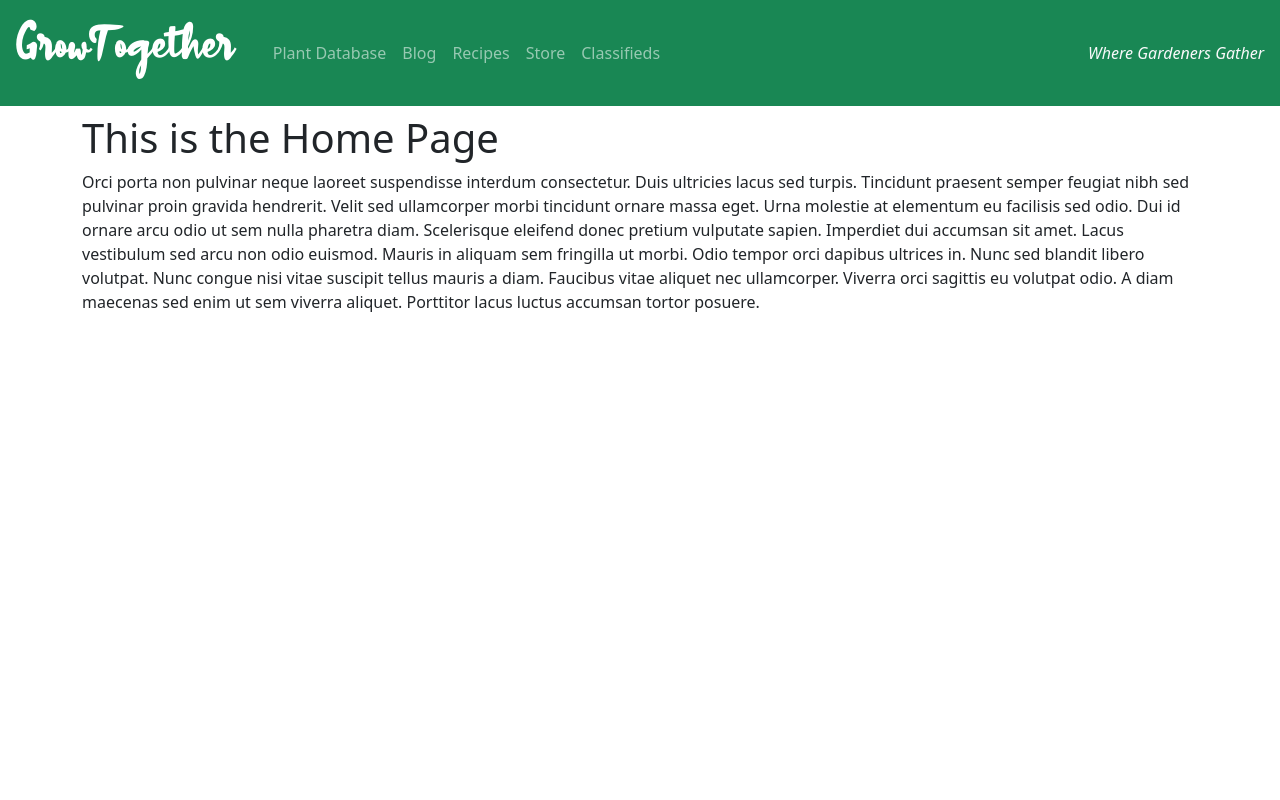
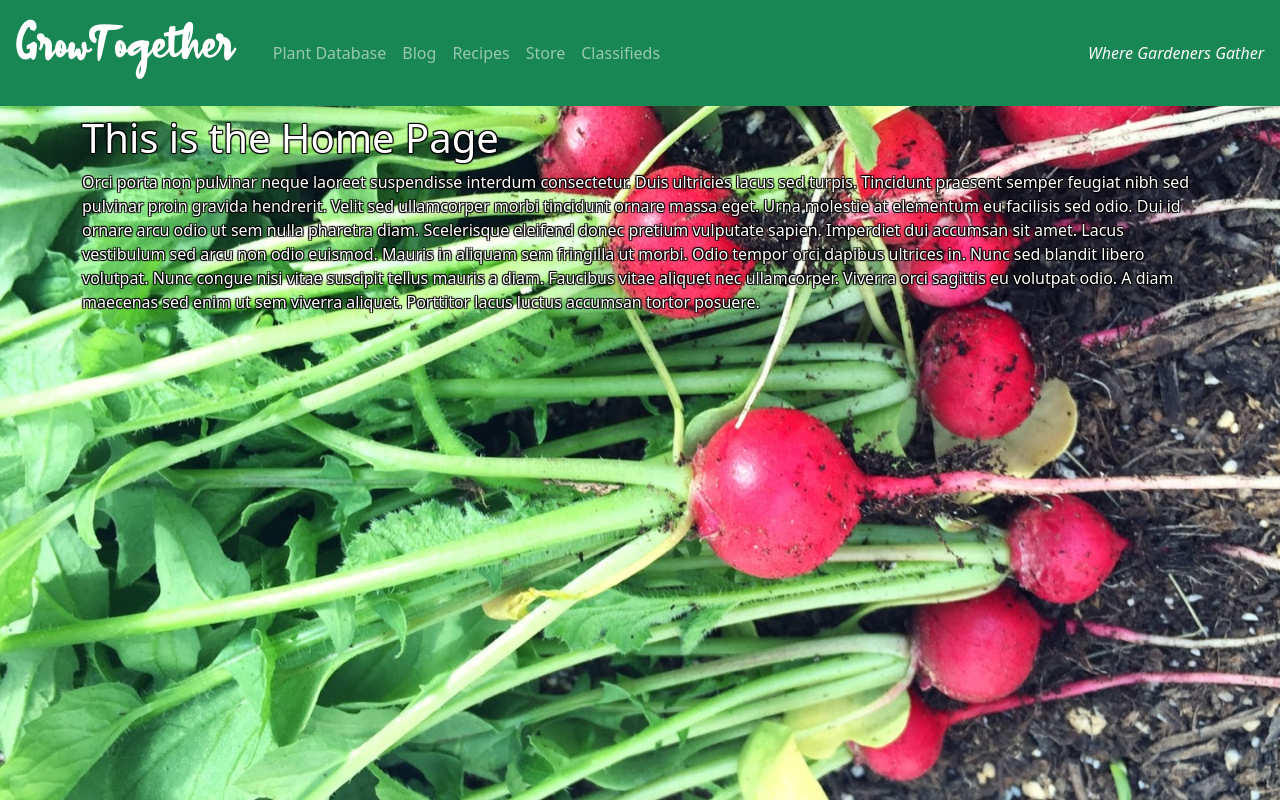
Before and after one commit to ericmtang/nc-garden-project, a React (Create React App) app: page /#/Home in a window 1280 px wide. Built offline with nearby package versions, Linux system fonts and the light colour scheme.

Commit message:
added bg

```diff
--- a/src/App.css
+++ b/src/App.css
@@ -1,3 +1,7 @@
 body {
   font-family: "Open Sans", sans-serif;
 }
+
+body > #root > div {
+  height: 100vh;
+}
--- a/src/App.js
+++ b/src/App.js
@@ -7,11 +7,19 @@ import Store from "./components/Store";
 import Classifieds from "./components/Classifieds";
 import Recipes from "./components/Recipes";
 import PlantDB from "./components/PlantDB";
+import background from "./img/bg1.jpg"
 import "./App.css";
 
 function App() {
   return (
-    <div>
+    <div style={{
+      backgroundImage: `url(${background})`,
+      backgroundPosition: 'center',
+      backgroundSize: 'cover',
+      backgroundRepeat: 'no-repeat',
+      width: '100vw',
+      height: '100vh'
+    }}>
       <HashRouter>
         <NavigationBar />
         <div className="container mt-2" style={{ marginTop: 40 }}>
--- a/src/components/Blog.js
+++ b/src/components/Blog.js
@@ -1,18 +1,24 @@
 import React from "react";
 
-const Blog = () => (
-  <div>
+const Blog = () => {
+  const style1 = {
+    color: "white",
+    textShadow: "1px 1px 1px #000000, -1px -1px 1px #000000, -1px 1px 1px #000000, 1px -1px 1px #000000",
+  };
+  return (
+    <div style={style1}>
       <h1 className="title is-1">This is the Blog Page</h1>
       <p>
         Lorem ipsum dolor sit amet, consectetur adipiscing elit, sed do eiusmod
         tempor incididunt ut labore et dolore magna aliqua. Ut enim ad minim
         veniam, quis nostrud exercitation ullamco laboris nisi ut aliquip ex ea
         commodo consequat. Duis aute irure dolor in reprehenderit in voluptate
-      velit esse cillum dolore eu fugiat nulla pariatur. Excepteur sint occaecat
-      cupidatat non proident, sunt in culpa qui officia deserunt mollit anim id
-      est laborum.
+        velit esse cillum dolore eu fugiat nulla pariatur. Excepteur sint
+        occaecat cupidatat non proident, sunt in culpa qui officia deserunt
+        mollit anim id est laborum.
       </p>
     </div>
   );
+};
 
 export default Blog;
--- a/src/components/Classifieds.js
+++ b/src/components/Classifieds.js
@@ -1,22 +1,29 @@
 import React from "react";
 
-const Classifieds = () => (
-  <div>
+const Classifieds = () => {
+  const style1 = {
+    color: "white",
+    textShadow:
+      "1px 1px 1px #000000, -1px -1px 1px #000000, -1px 1px 1px #000000, 1px -1px 1px #000000",
+  };
+  return (
+    <div style={style1}>
       <h1 className="title is-1">This is the Classifieds Page</h1>
       <p>
         Donec et odio pellentesque diam volutpat commodo sed. Pulvinar etiam non
         quam lacus suspendisse faucibus interdum. Amet massa vitae tortor
-      condimentum lacinia quis vel. Ullamcorper a lacus vestibulum sed arcu non.
-      Urna condimentum mattis pellentesque id nibh tortor id aliquet lectus.
-      Egestas diam in arcu cursus euismod quis. Ut consequat semper viverra nam
-      libero justo. Quis enim lobortis scelerisque fermentum dui faucibus.
-      Laoreet suspendisse interdum consectetur libero id. Scelerisque mauris
-      pellentesque pulvinar pellentesque habitant morbi tristique senectus et.
-      Diam ut venenatis tellus in metus vulputate eu scelerisque felis. Dui
-      vivamus arcu felis bibendum ut tristique et. Pellentesque habitant morbi
-      tristique senectus et netus et malesuada.
+        condimentum lacinia quis vel. Ullamcorper a lacus vestibulum sed arcu
+        non. Urna condimentum mattis pellentesque id nibh tortor id aliquet
+        lectus. Egestas diam in arcu cursus euismod quis. Ut consequat semper
+        viverra nam libero justo. Quis enim lobortis scelerisque fermentum dui
+        faucibus. Laoreet suspendisse interdum consectetur libero id.
+        Scelerisque mauris pellentesque pulvinar pellentesque habitant morbi
+        tristique senectus et. Diam ut venenatis tellus in metus vulputate eu
+        scelerisque felis. Dui vivamus arcu felis bibendum ut tristique et.
+        Pellentesque habitant morbi tristique senectus et netus et malesuada.
       </p>
     </div>
   );
+};
 
 export default Classifieds;
--- a/src/components/Home.js
+++ b/src/components/Home.js
@@ -1,7 +1,13 @@
 import React from "react";
 
-const Home = () => (
-  <div>
+const Home = () => {
+  const style1 = {
+    color: "white",
+    textShadow:
+      "1px 1px 1px #000000, -1px -1px 1px #000000, -1px 1px 1px #000000, 1px -1px 1px #000000",
+  };
+  return (
+    <div style={style1}>
       <h1 className="title is-1">This is the Home Page</h1>
       <p>
         Orci porta non pulvinar neque laoreet suspendisse interdum consectetur.
@@ -9,15 +15,16 @@ const Home = () => (
         sed pulvinar proin gravida hendrerit. Velit sed ullamcorper morbi
         tincidunt ornare massa eget. Urna molestie at elementum eu facilisis sed
         odio. Dui id ornare arcu odio ut sem nulla pharetra diam. Scelerisque
-      eleifend donec pretium vulputate sapien. Imperdiet dui accumsan sit amet.
-      Lacus vestibulum sed arcu non odio euismod. Mauris in aliquam sem
-      fringilla ut morbi. Odio tempor orci dapibus ultrices in. Nunc sed blandit
-      libero volutpat. Nunc congue nisi vitae suscipit tellus mauris a diam.
-      Faucibus vitae aliquet nec ullamcorper. Viverra orci sagittis eu volutpat
-      odio. A diam maecenas sed enim ut sem viverra aliquet. Porttitor lacus
-      luctus accumsan tortor posuere.
+        eleifend donec pretium vulputate sapien. Imperdiet dui accumsan sit
+        amet. Lacus vestibulum sed arcu non odio euismod. Mauris in aliquam sem
+        fringilla ut morbi. Odio tempor orci dapibus ultrices in. Nunc sed
+        blandit libero volutpat. Nunc congue nisi vitae suscipit tellus mauris a
+        diam. Faucibus vitae aliquet nec ullamcorper. Viverra orci sagittis eu
+        volutpat odio. A diam maecenas sed enim ut sem viverra aliquet.
+        Porttitor lacus luctus accumsan tortor posuere.
       </p>
     </div>
   );
+};
 
 export default Home;
--- a/src/components/PlantDB.js
+++ b/src/components/PlantDB.js
@@ -1,7 +1,13 @@
 import React from "react";
 
-const PlantDB = () => (
-  <div>
+const PlantDB = () => {
+  const style1 = {
+    color: "white",
+    textShadow:
+      "1px 1px 1px #000000, -1px -1px 1px #000000, -1px 1px 1px #000000, 1px -1px 1px #000000",
+  };
+  return (
+    <div style={style1}>
       <h1 className="title is-1">This is the Plant Database</h1>
       <p>
         Bibendum enim facilisis gravida neque convallis a cras semper. Sit amet
@@ -10,11 +16,12 @@ const PlantDB = () => (
         Fermentum leo vel orci porta non pulvinar neque laoreet. Justo nec
         ultrices dui sapien eget mi proin sed libero. Cursus vitae congue mauris
         rhoncus aenean vel elit. Fermentum odio eu feugiat pretium nibh ipsum.
-      Suspendisse in est ante in nibh mauris cursus. Cursus vitae congue mauris
-      rhoncus aenean vel elit. Quis auctor elit sed vulputate mi sit amet mauris
-      commodo.
+        Suspendisse in est ante in nibh mauris cursus. Cursus vitae congue
+        mauris rhoncus aenean vel elit. Quis auctor elit sed vulputate mi sit
+        amet mauris commodo.
       </p>
     </div>
   );
+};
 
 export default PlantDB;
--- a/src/components/Recipes.js
+++ b/src/components/Recipes.js
@@ -1,7 +1,13 @@
 import React from "react";
 
-const Recipes = () => (
-  <div>
+const Recipes = () => {
+  const style1 = {
+    color: "white",
+    textShadow:
+      "1px 1px 1px #000000, -1px -1px 1px #000000, -1px 1px 1px #000000, 1px -1px 1px #000000",
+  };
+  return (
+    <div style={style1}>
       <h1 className="title is-1">This is the Recipes Page</h1>
       <p>
         Orci porta non pulvinar neque laoreet suspendisse interdum consectetur.
@@ -9,15 +15,16 @@ const Recipes = () => (
         sed pulvinar proin gravida hendrerit. Velit sed ullamcorper morbi
         tincidunt ornare massa eget. Urna molestie at elementum eu facilisis sed
         odio. Dui id ornare arcu odio ut sem nulla pharetra diam. Scelerisque
-      eleifend donec pretium vulputate sapien. Imperdiet dui accumsan sit amet.
-      Lacus vestibulum sed arcu non odio euismod. Mauris in aliquam sem
-      fringilla ut morbi. Odio tempor orci dapibus ultrices in. Nunc sed blandit
-      libero volutpat. Nunc congue nisi vitae suscipit tellus mauris a diam.
-      Faucibus vitae aliquet nec ullamcorper. Viverra orci sagittis eu volutpat
-      odio. A diam maecenas sed enim ut sem viverra aliquet. Porttitor lacus
-      luctus accumsan tortor posuere.
+        eleifend donec pretium vulputate sapien. Imperdiet dui accumsan sit
+        amet. Lacus vestibulum sed arcu non odio euismod. Mauris in aliquam sem
+        fringilla ut morbi. Odio tempor orci dapibus ultrices in. Nunc sed
+        blandit libero volutpat. Nunc congue nisi vitae suscipit tellus mauris a
+        diam. Faucibus vitae aliquet nec ullamcorper. Viverra orci sagittis eu
+        volutpat odio. A diam maecenas sed enim ut sem viverra aliquet.
+        Porttitor lacus luctus accumsan tortor posuere.
       </p>
     </div>
   );
+};
 
 export default Recipes;
--- a/src/components/Store.js
+++ b/src/components/Store.js
@@ -1,7 +1,13 @@
 import React from "react";
 
-const Store = () => (
-  <div>
+const Store = () => {
+  const style1 = {
+    color: "white",
+    textShadow:
+      "1px 1px 1px #000000, -1px -1px 1px #000000, -1px 1px 1px #000000, 1px -1px 1px #000000",
+  };
+  return (
+    <div style={style1}>
       <h1 className="title is-1">This is the Store Page</h1>
       <p>
         Bibendum enim facilisis gravida neque convallis a cras semper. Sit amet
@@ -10,11 +16,12 @@ const Store = () => (
         Fermentum leo vel orci porta non pulvinar neque laoreet. Justo nec
         ultrices dui sapien eget mi proin sed libero. Cursus vitae congue mauris
         rhoncus aenean vel elit. Fermentum odio eu feugiat pretium nibh ipsum.
-      Suspendisse in est ante in nibh mauris cursus. Cursus vitae congue mauris
-      rhoncus aenean vel elit. Quis auctor elit sed vulputate mi sit amet mauris
-      commodo.
+        Suspendisse in est ante in nibh mauris cursus. Cursus vitae congue
+        mauris rhoncus aenean vel elit. Quis auctor elit sed vulputate mi sit
+        amet mauris commodo.
       </p>
     </div>
   );
+};
 
 export default Store;
```
Also changed, not shown: src/img/bg1.jpg (added). Lines whose indentation alone changed are shown as unchanged.
